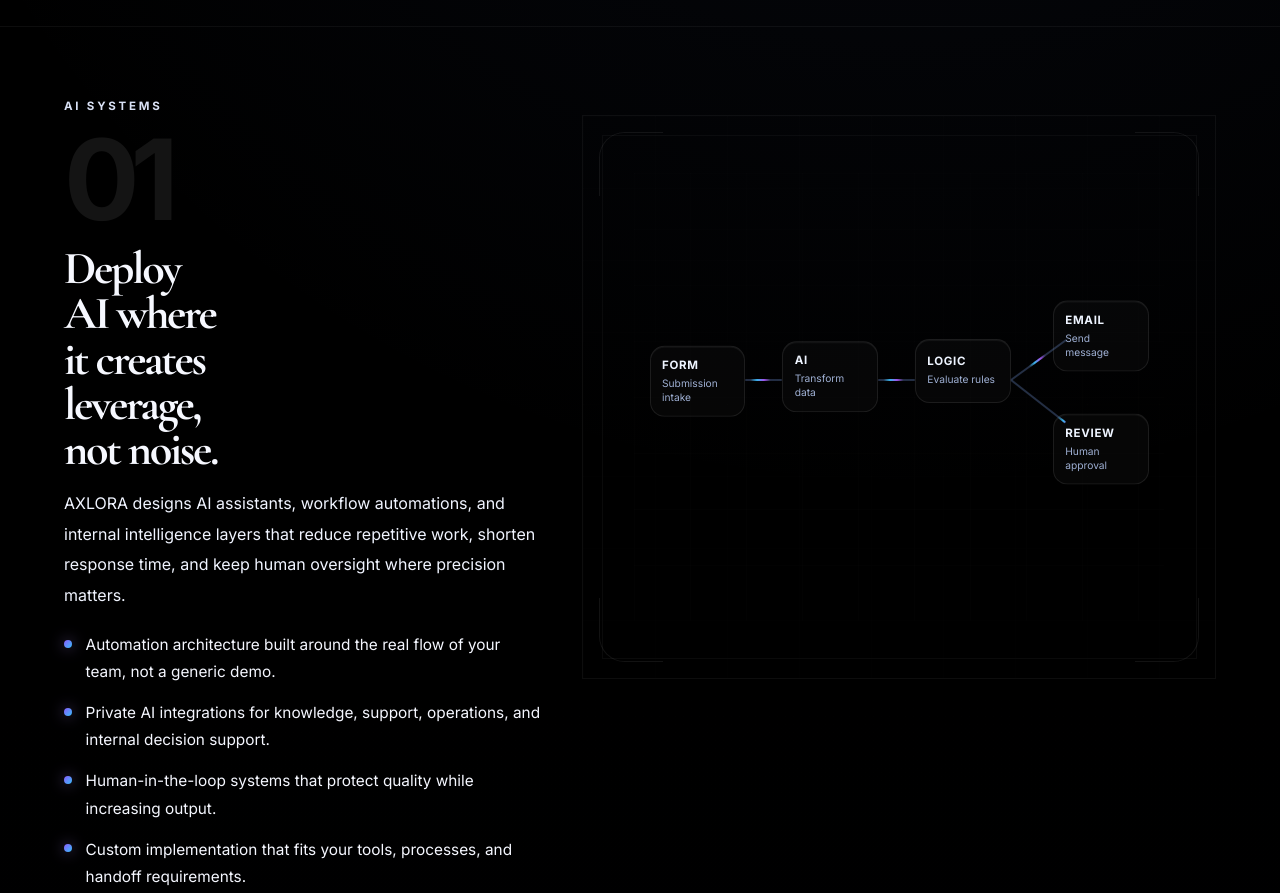
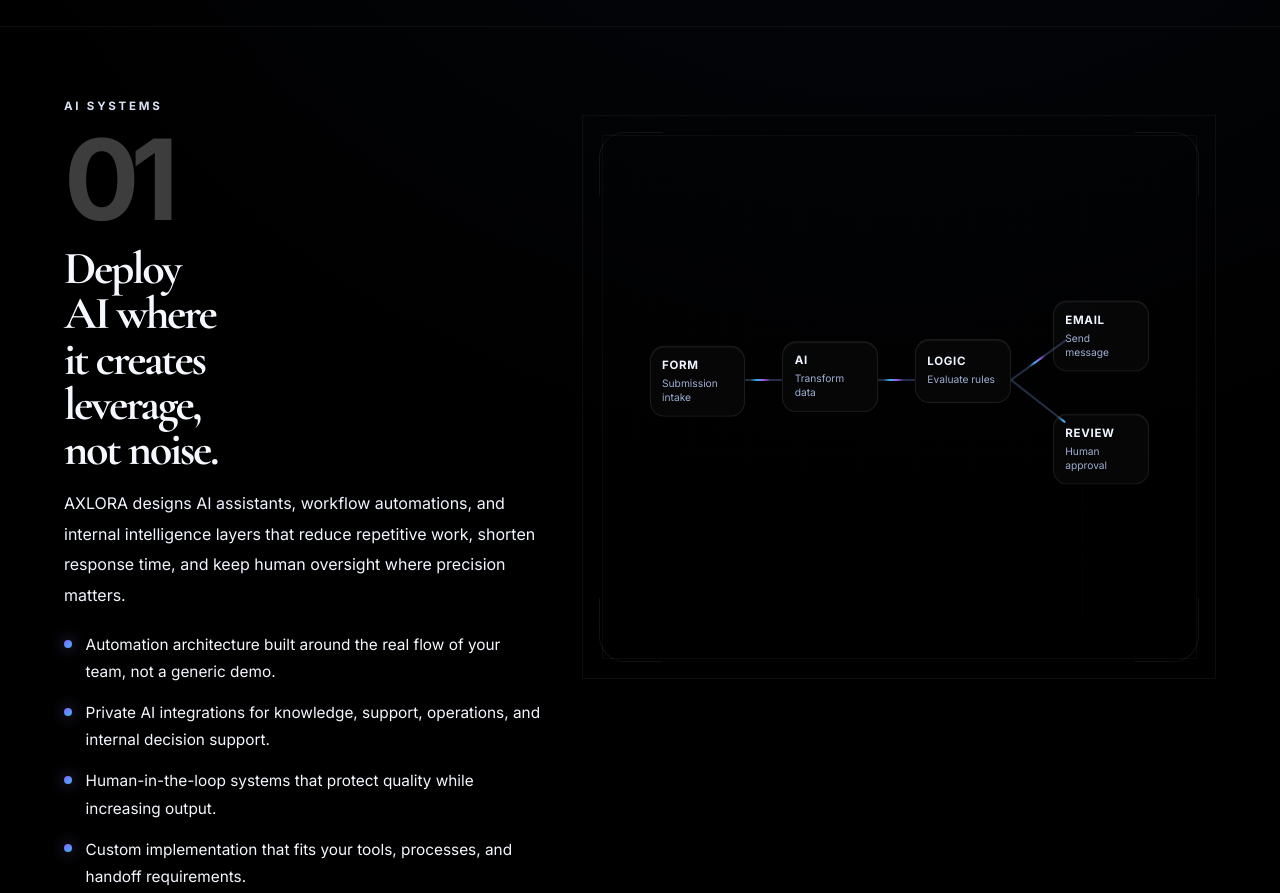
Before and after one commit to FaressEmad/AXLORA-WEB, a plain HTML site: page axlora.html in a window 1280 px wide. Shown: the part 1460-2353 px from the top of the page. Drawn offline with nearby package versions, Linux system fonts and the light colour scheme.

Commit message:
Fixed Numbers Transperancey

```diff
--- a/axlora.html
+++ b/axlora.html
@@ -492,7 +492,7 @@
     }
 
     .service-number {
-      color: rgba(255, 255, 255, 0.08);
+      color: rgba(255, 255, 255, 0.24);
       font-size: clamp(4.5rem, 10vw, 7rem);
       font-weight: 700;
       line-height: 0.9;
```
